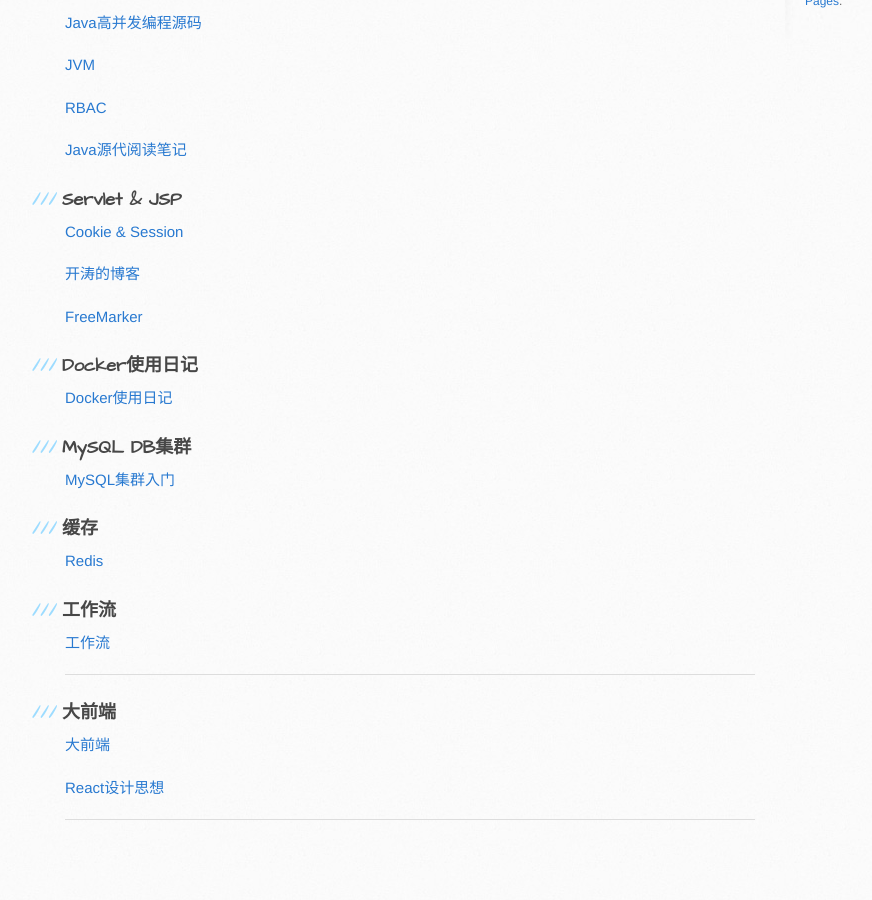
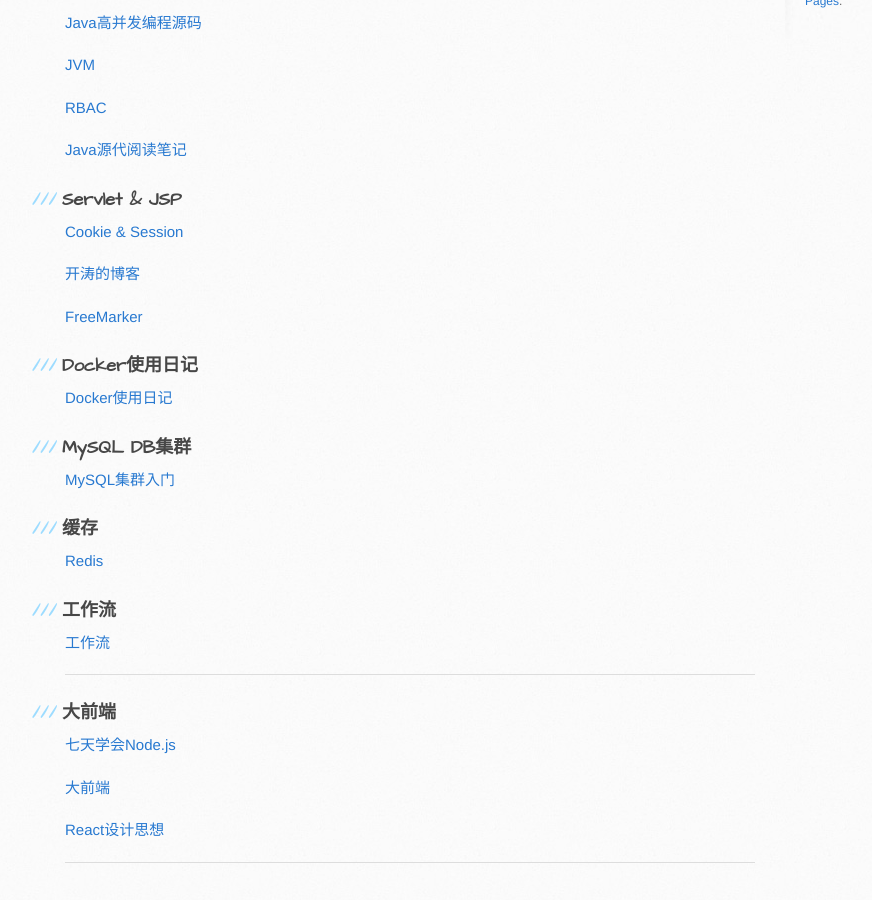
Before and after one commit to MarkShen1992/markshen1992.github.io, a Jekyll site: the page built from index.md, in a window 1280 px wide and 900 px high, scrolled down 697 px. Shown: the whole window, without its empty margins (105-977 px from the left). Built offline with Jekyll 4.4.1, drawn with Linux system fonts in a browser that asks for light colours; before the commit the page ends 1555 px from its top, so only the background shows below that.

Commit message:
learn nodejs in seven days.

```diff
--- a/index.md
+++ b/index.md
@@ -62,6 +62,8 @@
 
 ### 大前端
 
+[七天学会Node.js](http://wiki.jikexueyuan.com/project/nodejs-guide/overwise.html)
+
 [大前端](./document/big_frontend/article_0100.html)
 
 [React设计思想](./document/frontend/react/react0100.html)
```
